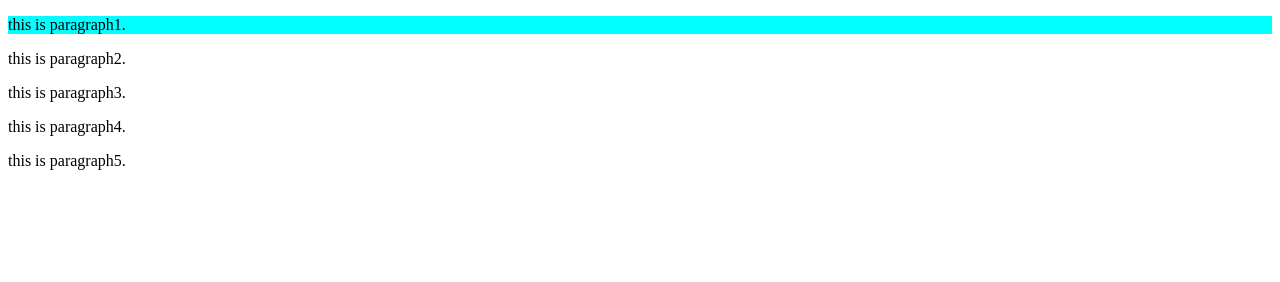
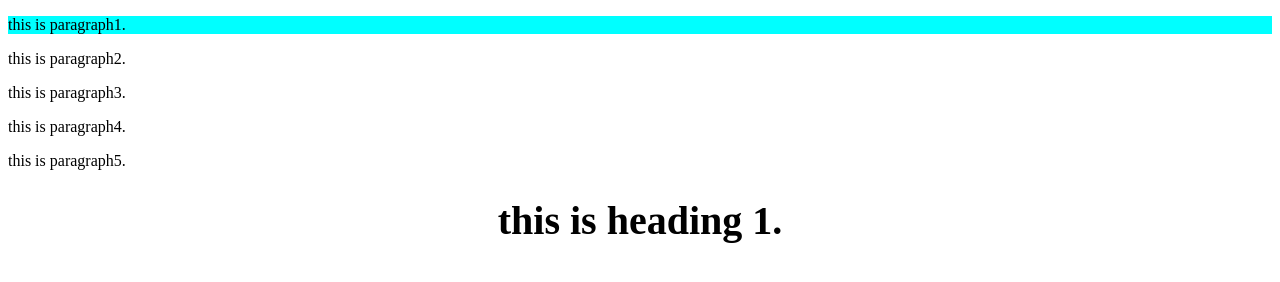
Before and after one commit to tahmid456/my-4th-github-repo, a plain HTML site: page index.html in a window 1280 px wide. Drawn offline with Linux system fonts and the light colour scheme.

Commit message:
again style added

```diff
--- a/index.html
+++ b/index.html
@@ -14,6 +14,13 @@ text-decoration: dotted;
 
 }
 
+h1{
+
+font-size: 2.5rem;
+text-align: center;
+
+}
+
 
     </style>
 </head>
@@ -23,5 +30,11 @@ text-decoration: dotted;
     <p>this is paragraph3.</p>
     <p>this is paragraph4.</p>
     <p>this is paragraph5.</p>
+
+    <div>
+<h1>this is heading 1.</h1>
+
+
+    </div>
 </body>
 </html>
```
